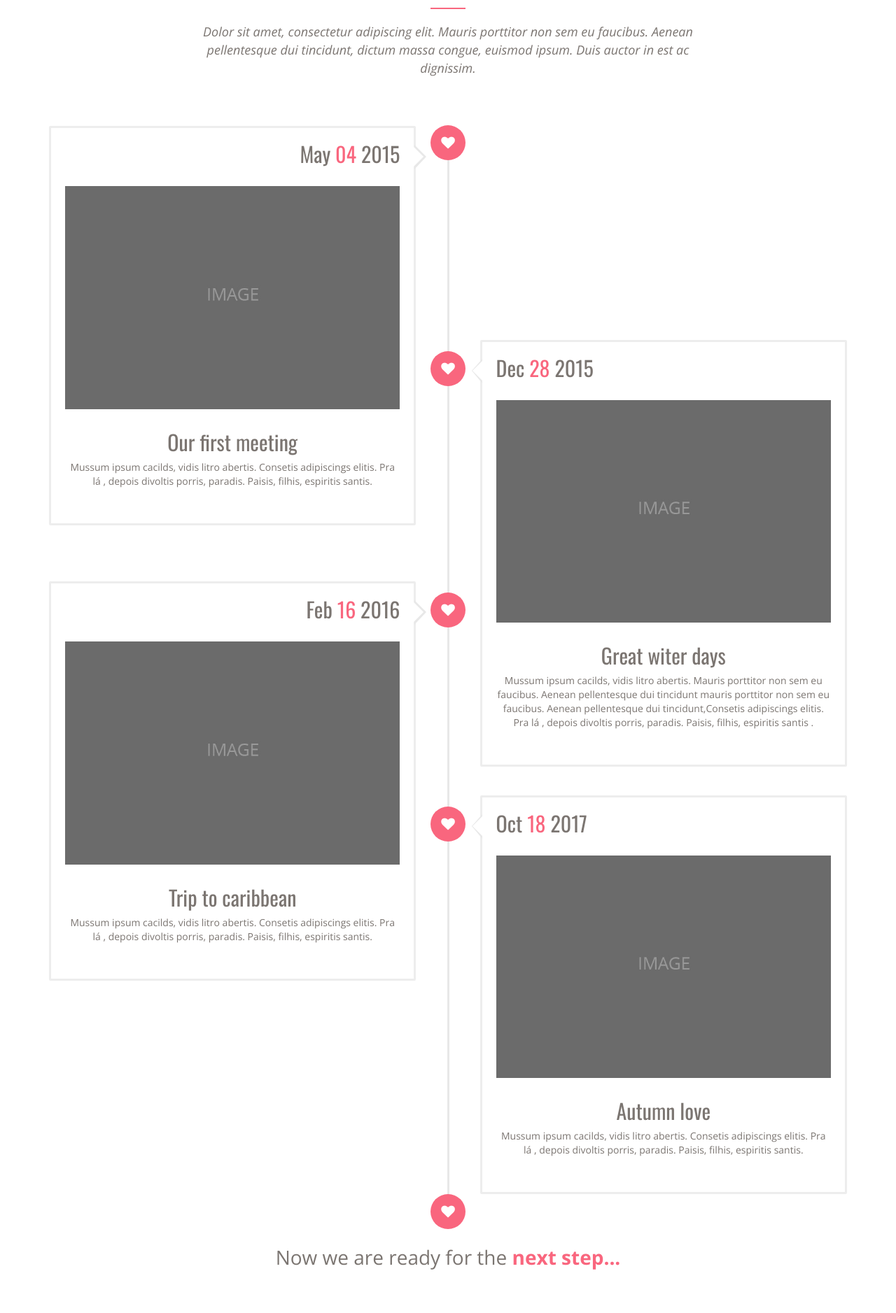
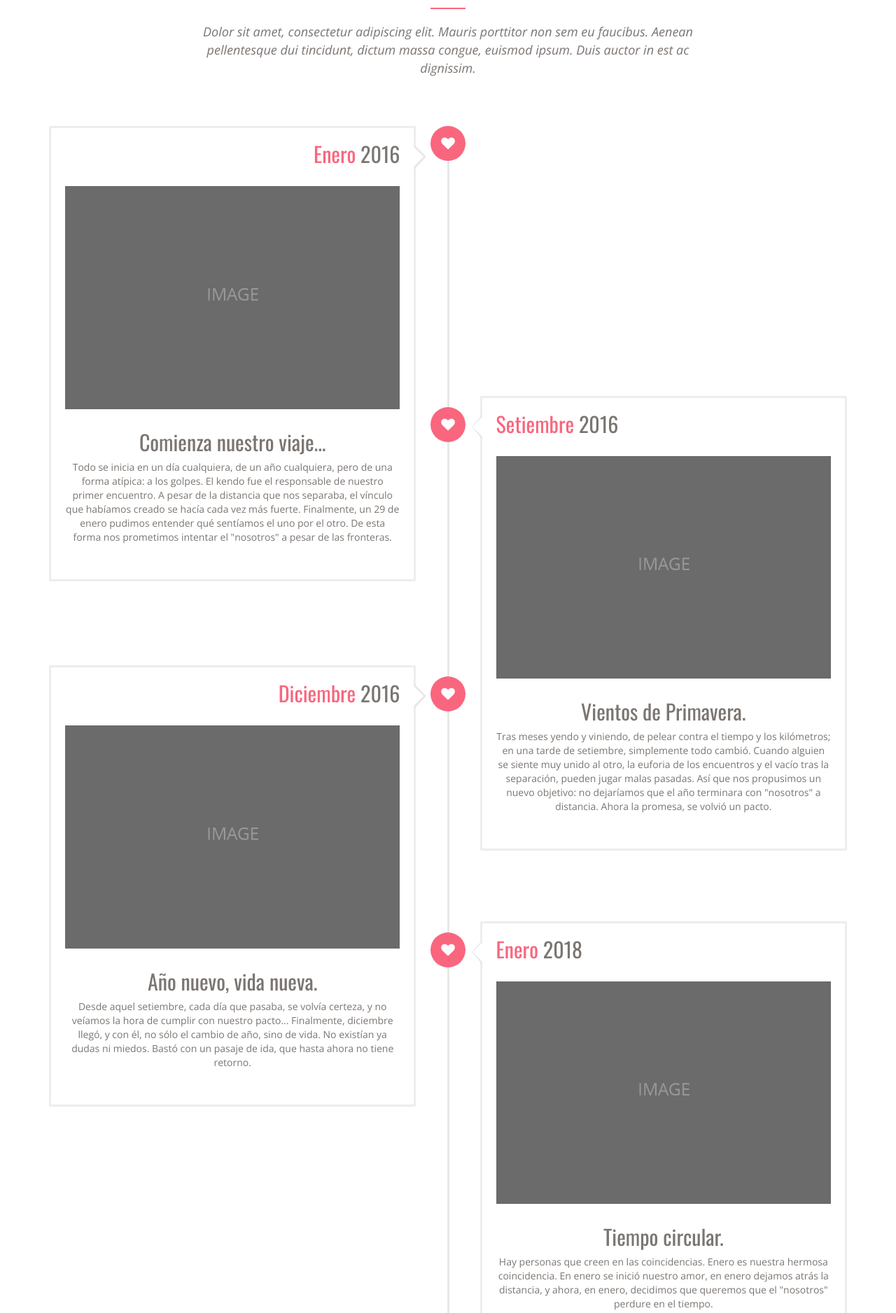
Before and after one commit to thiagovars/ThiagoYMariana, a PHP site: page / in a window 1280 px wide. Shown: the part 2531-4408 px from the top of the page at 70% size. Run offline with PHP 8.4, Linux system fonts and the light colour scheme.

Commit message:
Cambié! Historia!
Escribí toda nuestra historia en 4 etapas =D

```diff
--- a/index.php
+++ b/index.php
@@ -200,12 +200,12 @@ require_once('inc/traduc.php'); ?>
                   <div class="timeline-badge"><i class="fa fa-heart" aria-hidden="true"></i></div>
                   <div class="timeline-panel">
                     <div class="timeline-heading">
-                      <h2 class="timeline-title">May <span>04</span> 2015</h2>
+                      <h2 class="timeline-title"><span>Enero</span> 2016</h2>
                     </div>
                     <div class="timeline-body text-center">
                       <img src="img/story/story-img-01.jpg" class="img-responsive" alt="Our Story"/>
-                      <h2 class="timeline-title">Our first meeting</h2>
-                      <p>Mussum ipsum cacilds, vidis litro abertis. Consetis adipiscings elitis. Pra lá , depois divoltis porris, paradis. Paisis, filhis, espiritis santis.</p>
+                      <h2 class="timeline-title">Comienza nuestro viaje...</h2>
+                      <p>Todo se inicia en un día cualquiera, de un año cualquiera, pero de una forma atípica: a los golpes. El kendo fue el responsable de nuestro primer encuentro. A pesar de la distancia que nos separaba, el vínculo que habíamos creado se hacía cada vez más fuerte. Finalmente, un 29 de enero pudimos entender qué sentíamos el uno por el otro. De esta forma nos prometimos intentar el "nosotros" a pesar de las fronteras. </p>
                     </div>
                   </div>
                 </li>
@@ -213,12 +213,12 @@ require_once('inc/traduc.php'); ?>
                   <div class="timeline-badge"><i class="fa fa-heart" aria-hidden="true"></i></div>
                   <div class="timeline-panel">
                     <div class="timeline-heading">
-                      <h2 class="timeline-title">Dec <span>28</span> 2015</h2>
+                      <h2 class="timeline-title"><span>Setiembre</span> 2016</h2>
                     </div>
                     <div class="timeline-body text-center">
                       <img src="img/story/story-img-02.jpg" class="img-responsive" alt="Our Story"/>
-                      <h2 class="timeline-title">Great witer days</h2>
-                      <p>Mussum ipsum cacilds, vidis litro abertis.  Mauris porttitor non sem eu faucibus. Aenean pellentesque dui tincidunt mauris porttitor non sem eu faucibus. Aenean pellentesque dui tincidunt,Consetis adipiscings elitis. Pra lá , depois divoltis porris, paradis. Paisis, filhis, espiritis santis .</p>
+                      <h2 class="timeline-title">Vientos de Primavera.</h2>
+                      <p>Tras meses yendo y viniendo, de pelear contra el tiempo y los kilómetros; en una tarde de setiembre, simplemente todo cambió. Cuando alguien se siente muy unido al otro, la euforia de los encuentros y el vacío tras la separación, pueden jugar malas pasadas. Así que nos propusimos un nuevo objetivo: no dejaríamos que el año terminara con "nosotros" a distancia. Ahora la promesa, se volvió un pacto.</p>
                     </div>
                   </div>
                 </li>
@@ -226,12 +226,12 @@ require_once('inc/traduc.php'); ?>
                   <div class="timeline-badge"><i class="fa fa-heart" aria-hidden="true"></i></div>
                   <div class="timeline-panel">
                     <div class="timeline-heading">
-                      <h2 class="timeline-title">Feb <span>16</span> 2016</h2>
+                      <h2 class="timeline-title"> <span>Diciembre</span> 2016</h2>
                     </div>
                     <div class="timeline-body text-center">
                       <img src="img/story/story-img-03.jpg" class="img-responsive" alt="Our Story"/>
-                      <h2 class="timeline-title">Trip to caribbean</h2>
-                      <p>Mussum ipsum cacilds, vidis litro abertis. Consetis adipiscings elitis. Pra lá , depois divoltis porris, paradis. Paisis, filhis, espiritis santis.</p>
+                      <h2 class="timeline-title">Año nuevo, vida nueva.</h2>
+                      <p>Desde aquel setiembre, cada día que pasaba, se volvía certeza, y no veíamos la hora de cumplir con nuestro pacto... Finalmente, diciembre llegó, y con él, no sólo el cambio de año, sino de vida. No existían ya dudas ni miedos. Bastó con un pasaje de ida, que hasta ahora no tiene retorno.</p>
                     </div>
                   </div>
                 </li>
@@ -239,12 +239,12 @@ require_once('inc/traduc.php'); ?>
                   <div class="timeline-badge"><i class="fa fa-heart" aria-hidden="true"></i></div>
                   <div class="timeline-panel">
                     <div class="timeline-heading">
-                      <h2 class="timeline-title">Oct <span>18</span> 2017</h2>
+                      <h2 class="timeline-title"><span>Enero</span> 2018</h2>
                     </div>
                     <div class="timeline-body text-center">
                       <img src="img/story/story-img-04.jpg" class="img-responsive" alt="Our Story"/>
-                      <h2 class="timeline-title">Autumn love</h2>
-                      <p>Mussum ipsum cacilds, vidis litro abertis. Consetis adipiscings elitis. Pra lá , depois divoltis porris, paradis. Paisis, filhis, espiritis santis.</p>
+                      <h2 class="timeline-title">Tiempo circular.</h2>
+                      <p>Hay personas que creen en las coincidencias. Enero es nuestra hermosa coincidencia. En enero se inició nuestro amor, en enero dejamos atrás la distancia, y ahora, en enero, decidimos que queremos que el "nosotros" perdure en el tiempo. </p>
                     </div>
                   </div>
                 </li>
@@ -256,7 +256,7 @@ require_once('inc/traduc.php'); ?>
             </ul>
             <div class="row">
                 <div class="col-md-8 col-md-offset-2 col-xs-12 text-center">
-                	<div class="final-frase">Now we are ready for the <span>next step...</span></div>
+                	<div class="final-frase">Y ahora daremos nuestro <span>siguiente paso...</span></div>
                 </div>
             </div>
         </div>
```
